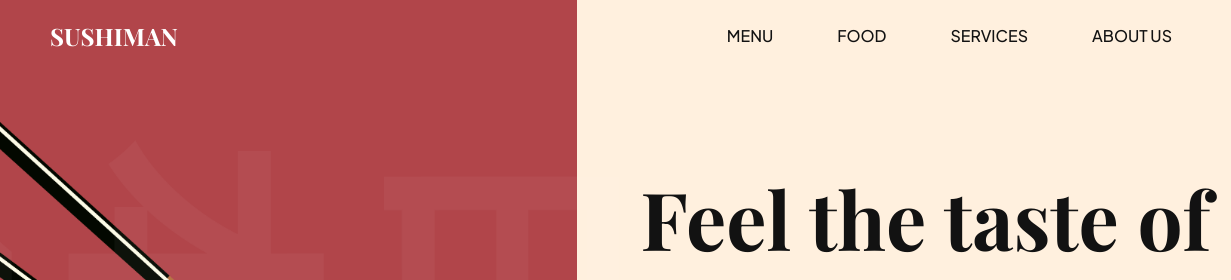
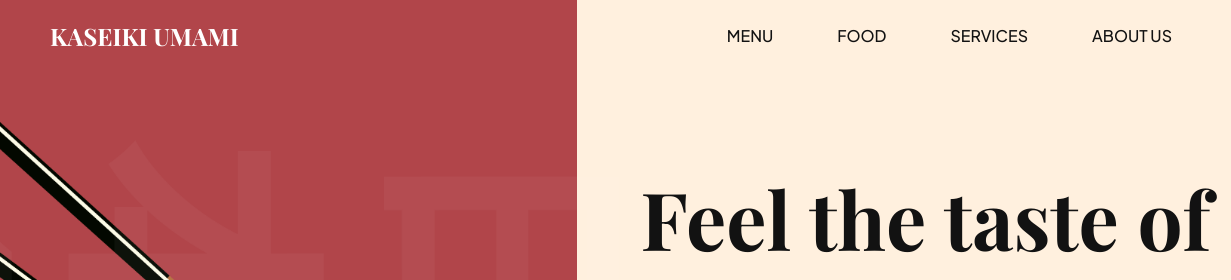
Before and after one commit to stephanemalho/KaisekiUmami, a website built with Vite: page index.html in a window 1280 px wide. Shown: the top 280 px of the page, 0-1231 px from the left. Built offline with nearby package versions, Linux system fonts and the light colour scheme.

Commit message:
nav > change title

```diff
--- a/index.html
+++ b/index.html
@@ -6,13 +6,13 @@
     <meta name="viewport" content="width=device-width, initial-scale=1.0">
     <link rel="icon" type="image/png" href="/sushi.png" />
     <link rel="stylesheet" href="css/style.css">
-    <title>Sushiman</title>
+    <title>Kaseiki Umami</title>
   </head>
   <body>
     <header>
       <nav class="header__nav">
         <div class="header__logo">
-          <h4 data-aos="fade-down">Sushiman</h4>
+          <h4 data-aos="fade-down">Kaseiki Umami</h4>
           <div class="header__logo-overlay"></div>
         </div>
 
```
